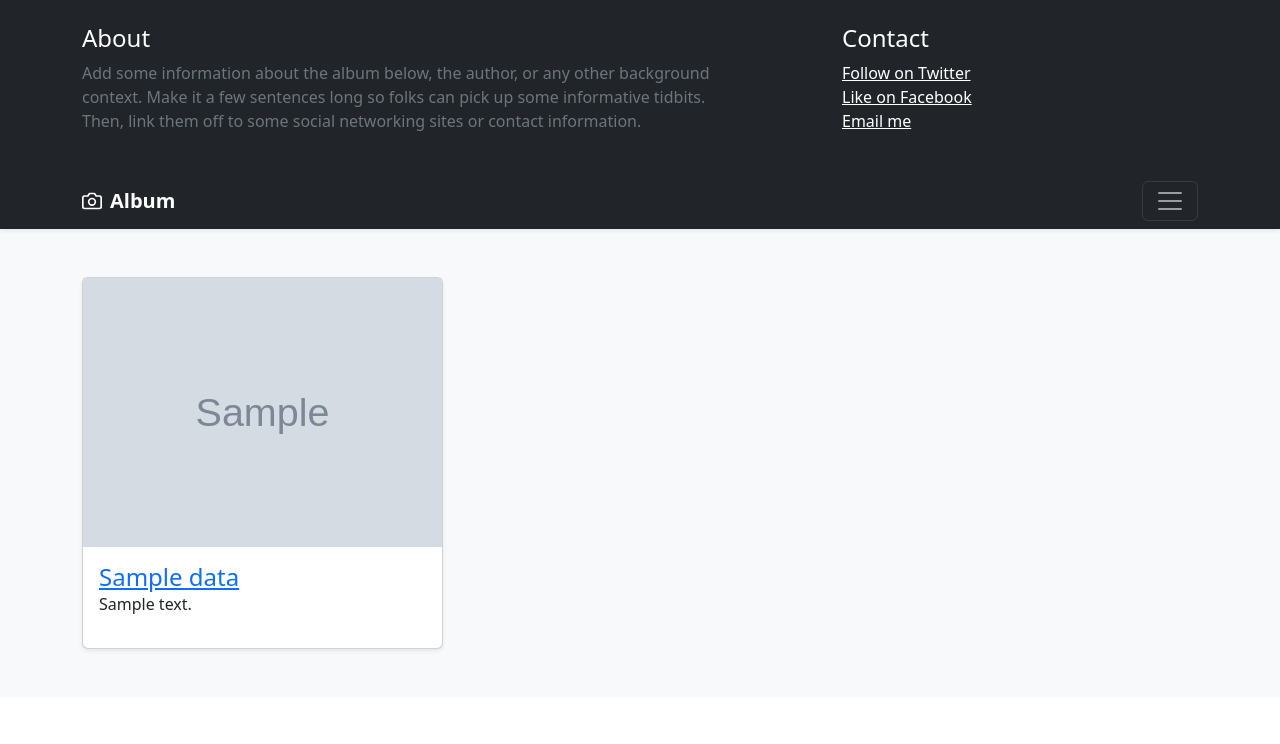
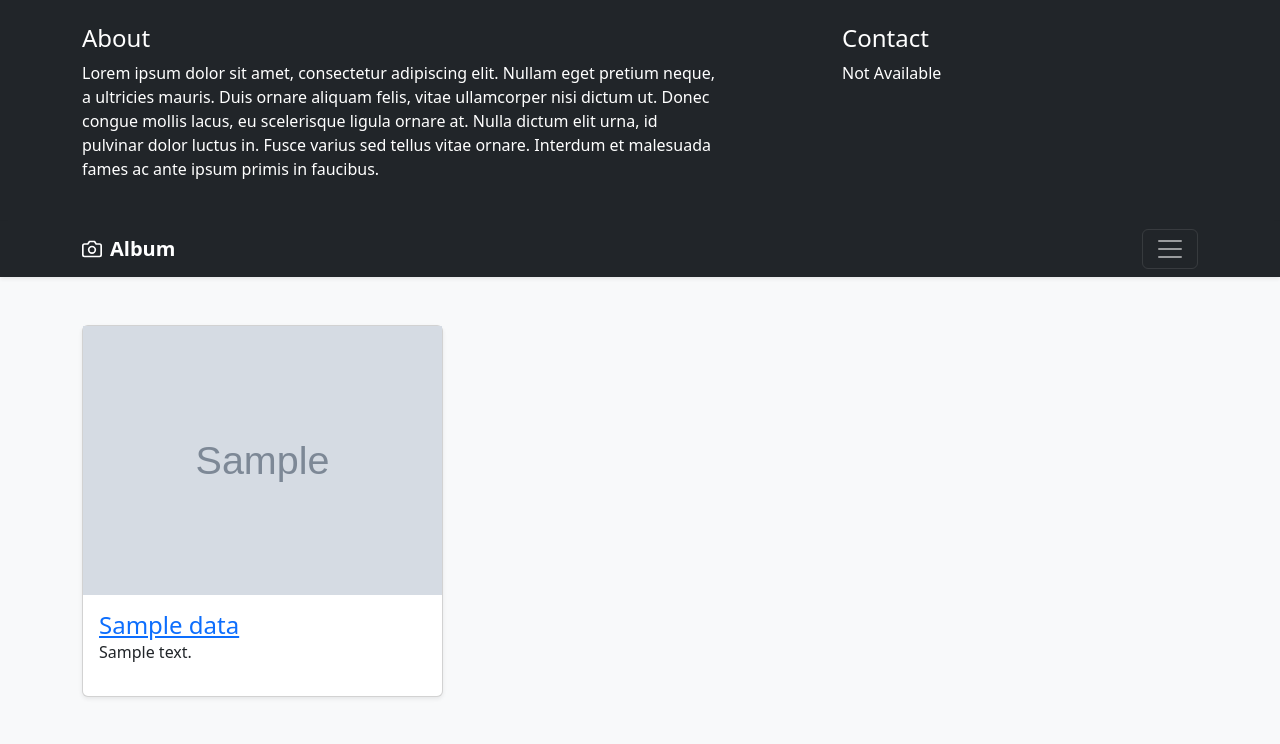
Before and after one commit to hatredholder/News-Api-Project, a Django app: page / in a window 1280 px wide, after a click that opens the changed part. Shown: the top 744 px of the page. Run offline with Django 4.2, Linux system fonts and the light colour scheme; tables that the repository leaves empty hold one stand-in row (values such as "Sample post"); grey boxes marked "Sample" are stand-in pictures; a database or web service that is not in the repository returns one stand-in record (values such as "Sample title"); data that the repository does not hold is empty; some libraries are stand-ins or nearby versions.

Commit message:
updated index.html

```diff
--- a/newsapp/templates/newsapp/index.html
+++ b/newsapp/templates/newsapp/index.html
@@ -84,14 +84,12 @@
       <div class="row">
         <div class="col-sm-8 col-md-7 py-4">
           <h4 class="text-white">About</h4>
-          <p class="text-muted">Add some information about the album below, the author, or any other background context. Make it a few sentences long so folks can pick up some informative tidbits. Then, link them off to some social networking sites or contact information.</p>
+          <p class="text-white">Lorem ipsum dolor sit amet, consectetur adipiscing elit. Nullam eget pretium neque, a ultricies mauris. Duis ornare aliquam felis, vitae ullamcorper nisi dictum ut. Donec congue mollis lacus, eu scelerisque ligula ornare at. Nulla dictum elit urna, id pulvinar dolor luctus in. Fusce varius sed tellus vitae ornare. Interdum et malesuada fames ac ante ipsum primis in faucibus. </p>
         </div>
         <div class="col-sm-4 offset-md-1 py-4">
           <h4 class="text-white">Contact</h4>
           <ul class="list-unstyled">
-            <li><a href="#" class="text-white">Follow on Twitter</a></li>
-            <li><a href="#" class="text-white">Like on Facebook</a></li>
-            <li><a href="#" class="text-white">Email me</a></li>
+            <li><p class="text-white">Not Available</p></li>
           </ul>
         </div>
       </div>
@@ -119,7 +117,9 @@
         {% for title, description, image, url in news %}
         <div class="col">
           <div class="card shadow-sm">
+            {% if image %}
             <img src="{{image}}" alt="News">
+            {% endif %}
             <div class="card-body">
                 <a href="{{url}}"><h4 class="card-text">{{title}}</h4></a>
                 <p class="card-text">{{description}}</p>
--- a/newsapp/urls.py
+++ b/newsapp/urls.py
@@ -1,6 +1,6 @@
 from django.urls import path
+
 from .views import index
-
 
 urlpatterns = [
     path('', index),
```
Also changed, not shown: newsapp/views.py (line endings or trailing spaces).
